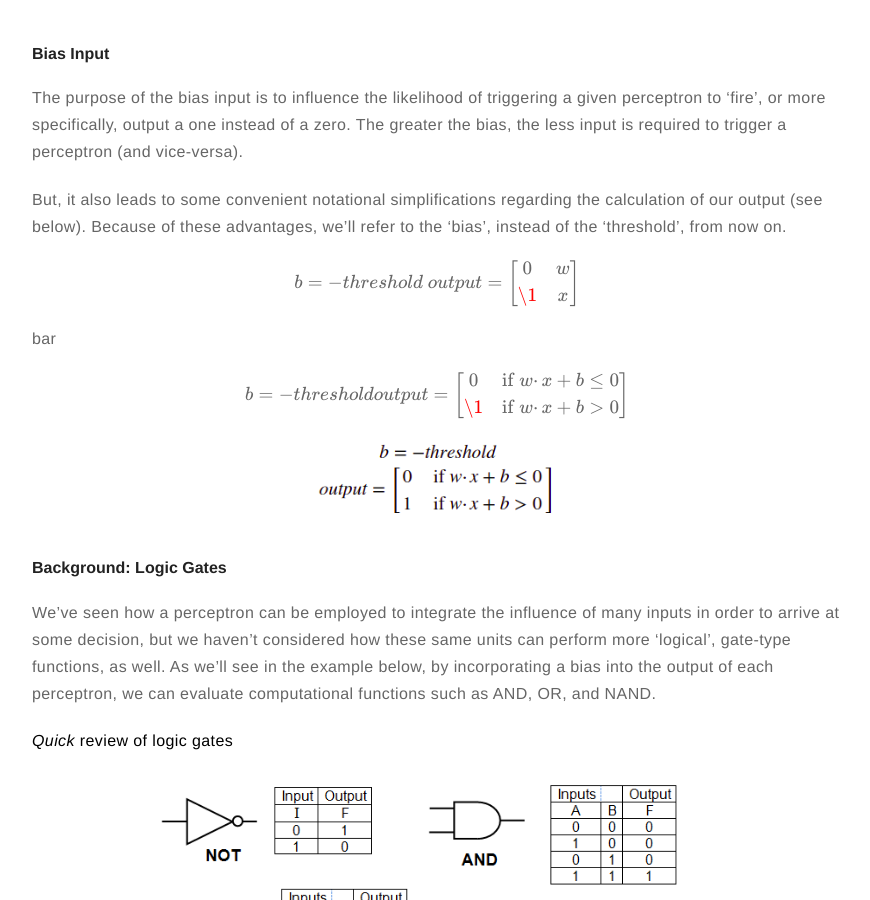
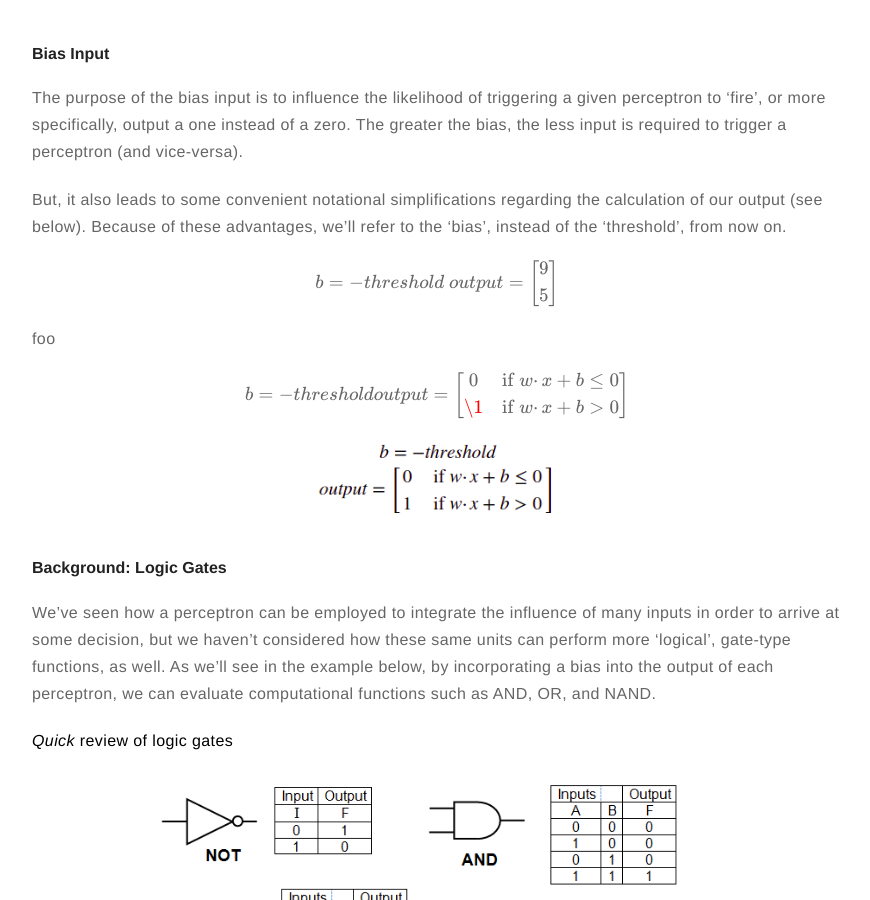
Before and after one commit to meccaLeccaHi/meccaLeccaHi.github.io, a Jekyll site: the page built from _posts/2018-10-30-neural_nets-tensorflow.md, in a window 1280 px wide and 900 px high, scrolled down 9110 px. Shown: the whole window, without its empty margins (203-1073 px from the left). Built offline with Jekyll 4.4.1, drawn with Linux system fonts in a browser that asks for light colours; formulas are drawn with MathJax 3; comment, search, counter and statistics services are not loaded.

Commit message:
adding text

```diff
--- a/_posts/2018-10-30-neural_nets-tensorflow.md
+++ b/_posts/2018-10-30-neural_nets-tensorflow.md
@@ -291,11 +291,10 @@ But, it also leads to some convenient notational simplifications regarding the c
 
 $$\begin{equation*}
     b=-threshold\\
-	\ output = \left[\begin{array}{c} 0 & w \\
-	\1 & x \end{array} \right]
+	\ output = \left[\begin{array}{c} 9 \\ 5 \end{array} \right]
 \end{equation*}$$
 
-bar
+foo
 
 $$
 b=-threshold\\
```
